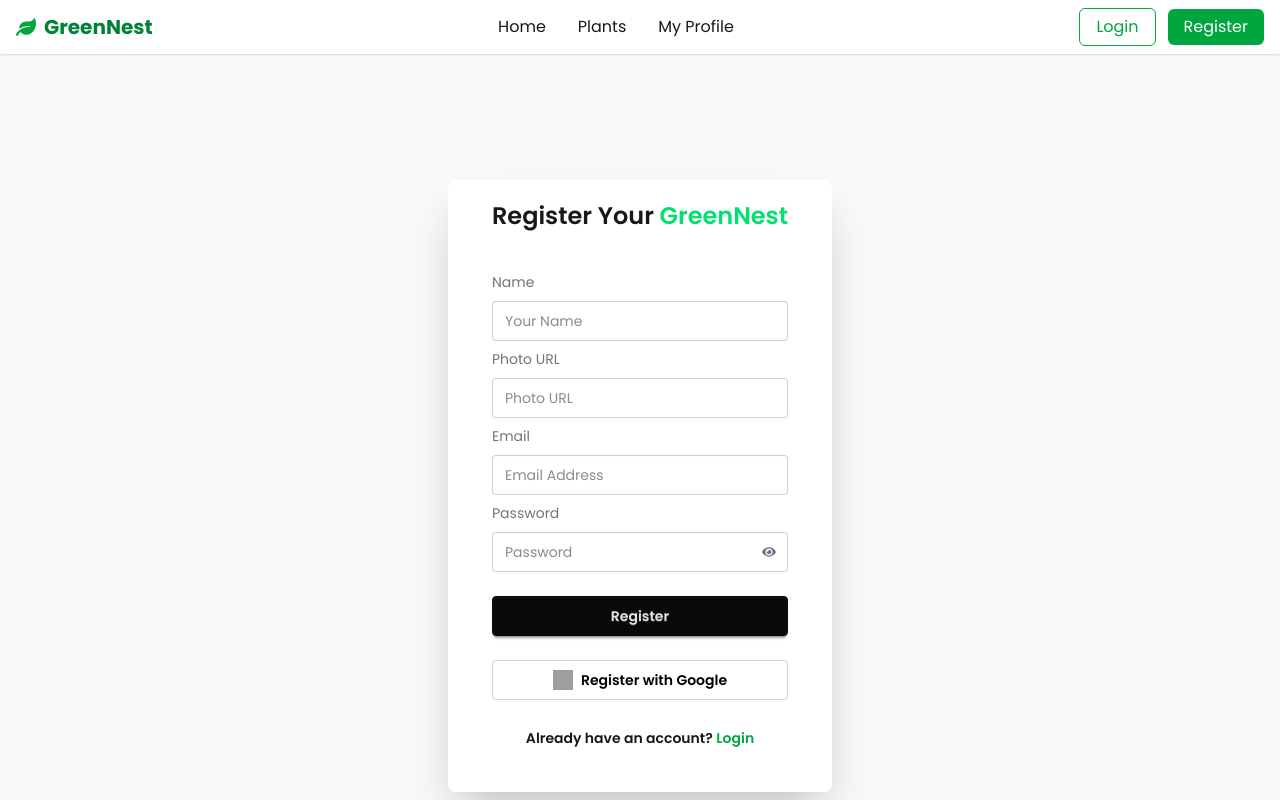
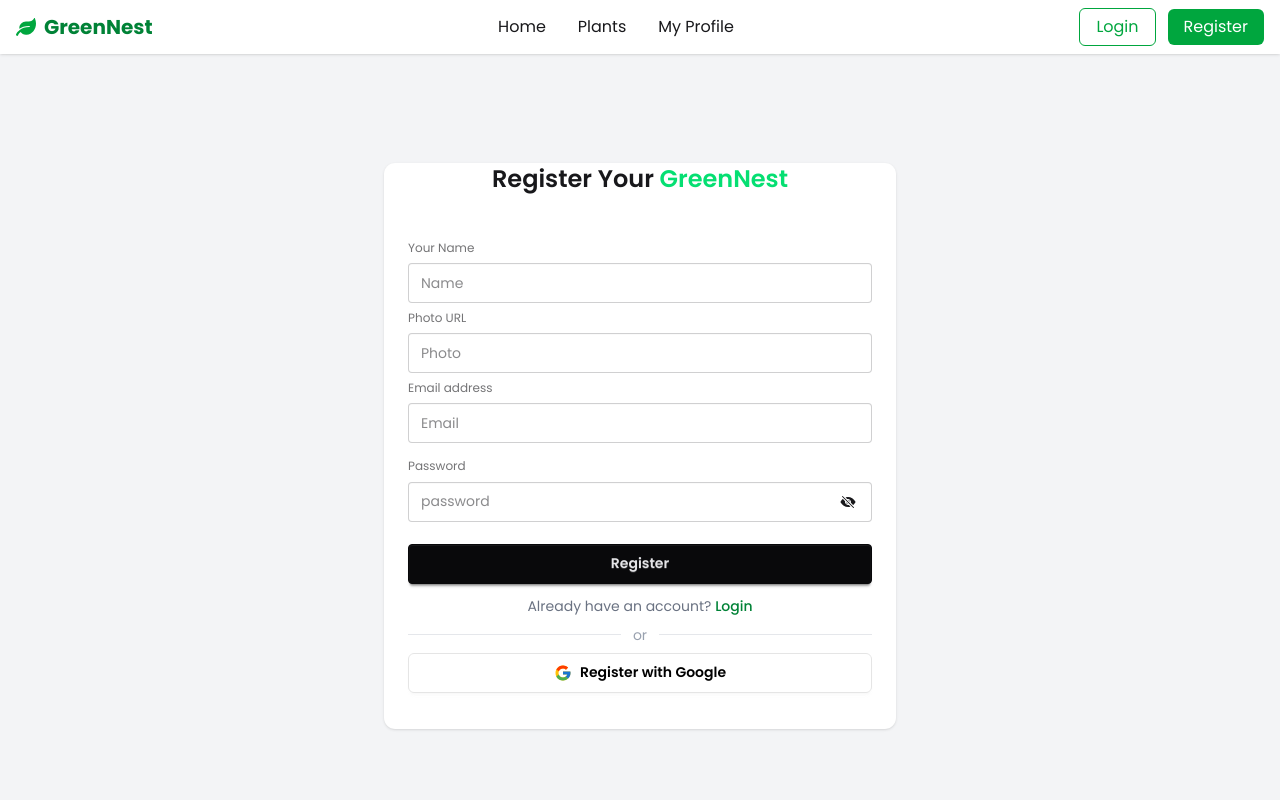
Before and after one commit to shariful4488/GreenNest, a React (Vite) app: page /auth/register in a window 1280 px wide. Shown: the top 800 px of the page. Built offline with nearby package versions, Linux system fonts and the light colour scheme; no server answers; grey boxes are pictures that could not be loaded.

Commit message:
error fix

```diff
--- a/src/pages/Login.jsx
+++ b/src/pages/Login.jsx
@@ -2,32 +2,25 @@
 import { Link, useNavigate, useLocation } from "react-router";
 import { AuthContext } from "../provider/AuthProvider";
 import { FaEye, FaEyeSlash } from "react-icons/fa";
+import { toast } from "react-toastify";
 
 const Login = () => {
   const { loginUser, signInWithGoogle } = useContext(AuthContext);
-  const [error, setError] = useState("");
-  const [emailError, setEmailError] = useState("");
+  const [showPassword, setShowPassword] = useState(false);
   const [passwordError, setPasswordError] = useState("");
-  const [showPassword, setShowPassword] = useState(false);
 
   const navigate = useNavigate();
   const location = useLocation();
   const from = location.state?.from?.pathname || "/";
 
-  const validateEmail = (email) => /^[^\s@]+@[^\s@]+\.[^\s@]+$/.test(email);
-
   const handlePasswordChange = (e) => {
     const value = e.target.value;
     const errors = [];
 
-    if (value.length < 6)
-      errors.push("Length must be at least 6 characters");
-    if (!/[A-Z]/.test(value))
-      errors.push("Must have an Uppercase letter");
-    if (!/[a-z]/.test(value))
-      errors.push("Must have a Lowercase letter");
-    if (!/\d/.test(value))
-      errors.push("Must have a Number");
+    if (value.length < 6) errors.push("Password must be at least 6 characters");
+    if (!/[A-Z]/.test(value)) errors.push("Must include an uppercase letter");
+    if (!/[a-z]/.test(value)) errors.push("Must include a lowercase letter");
+    // number check removed
 
     setPasswordError(errors.join(", "));
   };
@@ -38,23 +31,28 @@
     const email = form.email.value.trim();
     const password = form.password.value;
 
-    setEmailError("");
-    setError("");
+    const errors = [];
+    if (!email) errors.push("Please enter your email");
+    if (!password) errors.push("Please enter your password");
+    if (passwordError) errors.push(passwordError);
 
-    if (!email) return setEmailError("Email is required");
-    if (!validateEmail(email))
-      return setEmailError("Enter a valid email address");
-    if (passwordError) return;
+    if (errors.length > 0) return toast.error(errors.join(", "));
 
     loginUser(email, password)
-      .then(() => navigate(from, { replace: true }))
-      .catch(() => setError("Invalid email or password"));
+      .then(() => {
+        toast.success("Logged in successfully!");
+        navigate(from, { replace: true });
+      })
+      .catch(() => toast.error("Invalid email or password"));
   };
 
   const handleGoogleSignIn = () => {
     signInWithGoogle()
-      .then(() => navigate(from, { replace: true }))
-      .catch(() => setError("Google login failed. Try again."));
+      .then(() => {
+        toast.success("Logged in with Google successfully!");
+        navigate(from, { replace: true });
+      })
+      .catch(() => toast.error("Google login failed. Try again."));
   };
 
   return (
@@ -65,20 +63,14 @@
         </h2>
 
         <form onSubmit={handleLogin} className="card-body px-0">
-          {/* Email */}
           <label className="label">Email</label>
           <input
             name="email"
             type="email"
             className="input input-bordered w-full mb-1"
             placeholder="Email"
-            required
           />
-          {emailError && (
-            <p className="text-red-500 text-xs mb-2">{emailError}</p>
-          )}
 
-          {/* Password */}
           <label className="label">Password</label>
           <div className="relative mb-1">
             <input
@@ -87,7 +79,6 @@
               className="input input-bordered w-full pr-10"
               placeholder="Password"
               onChange={handlePasswordChange}
-              required
             />
             <span
               className="absolute right-3 top-1/2 transform -translate-y-1/2 cursor-pointer text-gray-500"
@@ -96,25 +87,18 @@
               {showPassword ? <FaEyeSlash /> : <FaEye />}
             </span>
           </div>
-          {passwordError && (
-            <p className="text-red-500 text-xs mb-2">{passwordError}</p>
-          )}
-          {error && <p className="text-red-500 text-xs mb-2">{error}</p>}
+
+          {passwordError && <p className="text-red-500 text-xs mb-2">{passwordError}</p>}
 
           <div className="mb-2 text-right">
-            <Link
-              to="/auth/forget-password"
-              className="link link-hover text-sm"
-            >
+            <Link to="/auth/forget-password" className="link link-hover text-sm">
               Forgot password?
             </Link>
           </div>
 
-
           <button type="submit" className="btn btn-neutral w-full mt-2">
             Login
           </button>
-
 
           <div className="flex items-center justify-center mt-4">
             <div className="w-1/4 border-t"></div>
@@ -125,7 +109,7 @@
           <button
             onClick={handleGoogleSignIn}
             type="button"
-            className="w-full flex items-center justify-center gap-2 border mt-4 py-2 rounded hover:bg-gray-50"
+            className="w-full flex items-center justify-center gap-2 border cursor-pointer mt-4 py-2 rounded hover:bg-gray-50"
           >
             <img
               src="https://developers.google.com/identity/images/g-logo.png"
--- a/src/pages/Register.jsx
+++ b/src/pages/Register.jsx
@@ -1,143 +1,129 @@
-import React, { useContext, useState } from "react";
-import { Link, useNavigate } from "react-router";
-import { AuthContext } from "../provider/AuthProvider";
-import { FaEye, FaEyeSlash } from "react-icons/fa";
-import { toast } from "react-toastify";
+import React, {  useContext, useState } from 'react';
+import { Link, useNavigate } from 'react-router';
+import { FaEye} from 'react-icons/fa';
+import { IoEyeOff } from 'react-icons/io5';
+import { toast } from 'react-toastify';
+import { FcGoogle } from 'react-icons/fc';
+import { AuthContext } from '../provider/AuthProvider';
 
 const Register = () => {
-  const { createUser, signInWithGoogle, updateUser } = useContext(AuthContext);
-  const [show, setShow] = useState(false);
-  const [error, setError] = useState("");
-  const navigate = useNavigate();
+    const { createUser, signInWithGoogle, setUser, updateUser } = useContext(AuthContext)
+    const [show, setShow] =useState(false)
+    const [error, setError] = useState('')
+    const navigate = useNavigate()
 
-  const handleRegister = (e) => {
-    e.preventDefault();
-    setError("");
+    const handleRegister = e => {
+        e.preventDefault()
+        setError('')
+        const displayName = e.target.name.value
+        const photoURL = e.target.photo.value
+        const email = e.target.email.value
+        const password = e.target.password.value
 
-    const displayName = e.target.name.value.trim();
-    const photoURL = e.target.photo.value.trim();
-    const email = e.target.email.value.trim();
-    const password = e.target.password.value;
+        if (!displayName.trim()) {
+            return setError('Please enter your name.');
+        }
+        if (!email) {
+            return setError('Please enter your email address.');
+        }
 
-    if (!displayName) return setError("Please enter your name.");
-    if (!email) return setError("Please enter your email address.");
-    if (!password) return setError("Please enter your password.");
-    if (password.length < 6)
-      return setError("Password must be at least 6 characters long.");
-    if (!/[A-Z]/.test(password))
-      return setError("Password must include at least one uppercase letter.");
-    if (!/[a-z]/.test(password))
-      return setError("Password must include at least one lowercase letter.");
-    if (!/\d/.test(password))
-      return setError("Password must include at least one number.");
+        if (!password) {
+            return setError('Please enter your password.');
+        }
+        if (password.length < 6) {
+            return setError("Password must be at least 6 characters long");
+        }
+        if (!/[A-Z]/.test(password)) {
+            return setError("Password must include at least one uppercase letter");
+        }
+        if (!/[a-z]/.test(password)) {
+            return setError("Password must include at least one lowercase letter");
+        }
 
-    createUser(email, password)
-      .then((result) => {
-        const user = result.user;
+        createUser( email, password)
+            .then(result => {
+            const user = result.user
 
-        updateUser({ displayName, photoURL })
-          .then(() => {
-            toast.success("Account created successfully!");
-            navigate("/");
+            updateUser({displayName, photoURL})
+                .then(()=> {
+                    setUser({...user ,displayName, photoURL});
+                    toast.success("Account created successfully!")
+                    navigate('/')
                 })
-          .catch((error) => {
-            toast.error(error.message);
-          });
+                .catch(error => {
+                    toast.error(error.message)
+                    setUser(user)
                 })
-      .catch((error) => {
-        if (error.code === "auth/email-already-in-use") {
-          setError("This email is already registered!");
-        } else if (error.code === "auth/weak-password") {
-          setError("Password should be at least 6 characters.");
-        } else {
-          setError("Something went wrong. Please try again later.");
+            })
+            .catch(error => {
+                if (error.code === 'auth/email-already-in-use') {
+                    setError('This email is already registered!');
+                }
+                else if (error.code === 'auth/weak-password') {
+                    setError('Password should be at least 6 characters.');
+                }
+                else {
+                    setError('Something went wrong. Please try again later.');
                 }
             });
-  };
+    }
 
     const handleGoogleRegister = () => {
         signInWithGoogle()
-      .then(() => {
-        toast.success("Signed up with Google successfully!");
-        navigate("/");
+            .then(result => {
+                setUser(result.user)
+                toast.success('Signed up with Google successfully!');
+                navigate(location.state || '/')
             })
-      .catch((error) => toast.error(error.message));
-  };
+            .catch(error => {
+                toast.error(error.message)
+            })
+    }
 
     return (
-    <div className="flex justify-center min-h-screen items-center bg-gray-50 pt-16 px-3">
-      <div className="card bg-base-100 w-full max-w-sm shadow-2xl py-5 px-5">
+        <div className="flex justify-center items-center min-h-screen pt-12 pb-16 bg-gray-100">
+            <div className="w-[88%] md:w-[40%] pb-3 rounded-[0.7rem] bg-white overflow-hidden shadow">
                 <h2 className="font-semibold text-2xl text-center mb-4">
                    Register Your <span className="text-green-400">GreenNest</span>
               </h2>
 
-        <form onSubmit={handleRegister} className="card-body">
-          <label className="label">Name</label>
-          <input
-            name="name"
-            type="text"
-            className="input input-bordered w-full"
-            placeholder="Your Name"
-          />
+                <div className="card-body">
+                    <form onSubmit={ handleRegister }>
+                        <fieldset className="fieldset">
+                            <label className="label">Your Name</label>
+                            <input name='name' type="text" className="input w-full" placeholder="Name" />
 
                             <label className="label">Photo URL</label>
-          <input
-            name="photo"
-            type="text"
-            className="input input-bordered w-full"
-            placeholder="Photo URL"
-          />
+                            <input name='photo' type="text" className="input w-full" placeholder="Photo " />
 
-          <label className="label">Email</label>
-          <input
-            name="email"
-            type="email"
-            className="input input-bordered w-full"
-            placeholder="Email Address"
-          />
+                            <label className="label">Email address</label>
+                            <input  name="email"  type="email" className="input w-full" placeholder="Email"  />
 
-          <label className="label">Password</label>
                             <div className="relative">
-            <input
-              name="password"
-              type={show ? "text" : "password"}
-              className="input input-bordered w-full pr-10"
-              placeholder="Password"
-            />
-            <span
-              className="absolute right-3 top-1/2 transform -translate-y-1/2 cursor-pointer text-gray-500"
-              onClick={() => setShow(!show)}
-            >
-              {show ? <FaEyeSlash /> : <FaEye />}
-            </span>
+                                <label className="label mb-[0.38rem] mt-2">Password</label>
+                                <input name="password" type={ show ? "text" : "password" } className="input w-full" placeholder="password" />
+                                <span onClick={()=> setShow(!show) } className="absolute text-[1rem] right-4 top-[2.77rem] cursor-pointer z-50 " > { show ? <FaEye/> : <IoEyeOff/> }  </span>
                             </div>
 
-          {error && <p className="text-red-500 text-sm mt-2">{error}</p>}
+                            { error && <p className='text-red-500 text-[0.8rem]'> {error} </p> }
 
                           <button type="submit" className="btn btn-neutral mt-4 w-full">
                             Register
                           </button>
+                        </fieldset>
+                    </form>
 
-          <button
-            type="button"
-            onClick={handleGoogleRegister}
-            className="btn mt-4 w-full flex items-center justify-center gap-2 bg-white text-black border border-gray-300 hover:bg-gray-50"
-          >
-            <img
-              src="https://developers.google.com/identity/images/g-logo.png"
-              alt="Google"
-              className="w-5 h-5"
-            />
-            Register with Google
-          </button>
+                    <p className="text-gray-500 text-center"> Already have an account?  <Link to="/auth/login" className="text-green-700  font-medium hover:link " >  Login </Link>{" "} </p>
 
-          <p className="font-semibold text-center pt-5 text-sm">
-            Already have an account?{" "}
-            <Link className="text-green-600 hover:underline" to="/auth/login">
-              Login
-            </Link>
-          </p>
-        </form>
+                    <div className="flex items-center gap-3 ">
+                        <hr className="flex-1 border-gray-200" />
+                        <span className="text-gray-400 text-sm">or</span>
+                        <hr className="flex-1 border-gray-200" />
+                    </div>
+
+                    <button onClick={handleGoogleRegister} className="btn w-full hover:bg-green-50 bg-white text-black rounded-md border border-[#e5e5e5] flex items-center justify-center gap-2"> <FcGoogle size={18}/>Register with Google</button>
+
+                </div>
             </div>
         </div>
     );
```
Lines whose indentation alone changed are shown as unchanged.
